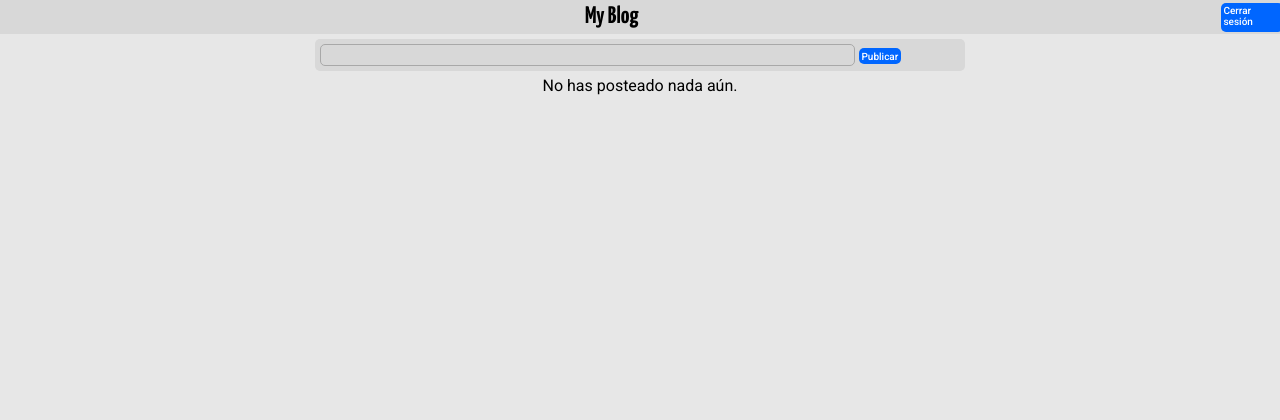
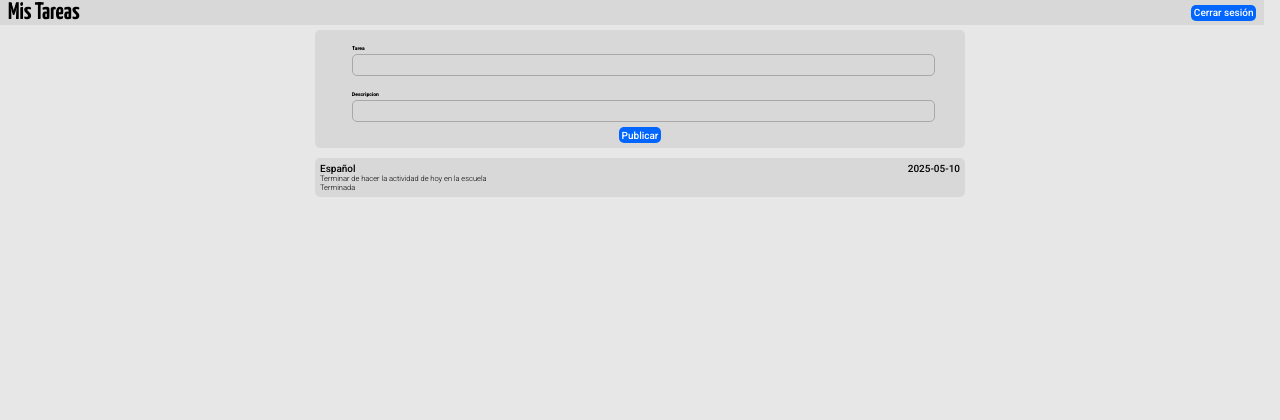
Before and after one commit to cratox111/MyBlog, a Flask app: page / in a window 1280 px wide. Shown: the top 420 px of the page. After the commit the page ends 197 px from the top, so only its background shows below. Run offline with Flask 3, Linux system fonts and the light colour scheme; a user stored in the database is signed in.

Commit message:
Cambie la idea del blog por una app de lista

```diff
--- a/app.py
+++ b/app.py
@@ -26,10 +26,11 @@
     email = db.Column(db.String(100))
     password = db.Column(db.String(100))
 
-    tareas = db.relationship('Post', backref='users', lazy=True)
+    tareas = db.relationship('Task', backref='users', lazy=True)
 
-class Post(db.Model):
+class Task(db.Model):
     id = db.Column(db.Integer, primary_key = True)
+    title = db.Column(db.String(200), nullable=False)
     descripcion = db.Column(db.String(200), nullable=False)
 
     users_id = db.Column(db.Integer, db.ForeignKey('users.id'), nullable=False)
@@ -53,16 +54,17 @@
     name = session['username']
 
     if request.method == 'POST':
-        post = request.form['post']
+        title_task = request.form['title_task']
+        task_des = request.form['task_des']
 
-        if not post == "":
-            nueva_tarea = Post(descripcion=post, users_id=user_id)
+        if not title_task == "":
+            nueva_tarea = Task(title=title_task, descripcion=task_des, users_id=user_id)
             db.session.add(nueva_tarea)
             db.session.commit()
 
 
 
-    tareas = Post.query.filter_by(users_id=user_id).all()
+    tareas = Task.query.filter_by(users_id=user_id).all()
     return render_template('InicioUsuario.html', tareas=tareas, username=name, date=current_date)
 
 @app.route('/register', methods=["GET", "POST"])
@@ -137,6 +139,8 @@
     session.clear()  # Limpia toda la sesión
     return redirect(url_for('Login'))
 
+
 if __name__ == '__main__':
-    port = int(os.environ.get("PORT", 5000))
-    app.run(host='0.0.0.0', port=port, debug=True)
+    app.run(debug=True)
+    #port = int(os.environ.get("PORT", 5000))
+    #app.run(host='0.0.0.0', port=port, debug=True)
--- a/static/CSS/InicioUsuario/_inicioUsuario.scss
+++ b/static/CSS/InicioUsuario/_inicioUsuario.scss
@@ -5,3 +5,22 @@
     flex-direction: column;
     align-items: center;
 }
+
+.container-create-post {
+    display: flex;
+    flex-direction: column;
+    align-items: center;
+    form {
+        display: flex;
+        flex-direction: column;
+        align-items: center;
+        width: 90%;
+        gap: 5px;
+        div {
+            width: 100%;
+            .bar-text {
+                width: 100%;
+            }
+        }
+    }
+}
--- a/static/CSS/InicioUsuario/style.css
+++ b/static/CSS/InicioUsuario/style.css
@@ -79,17 +79,13 @@
 .menu {
   display: flex;
   justify-content: space-between;
-  width: 100vw;
-  height: auto;
+  align-items: center;
+  width: 97.5vw;
+  height: 20px;
   padding: 2.5px;
+  padding-left: 8px;
+  padding-right: 8px;
   background-color: #d8d8d8;
-}
-.menu h1 {
-  display: flex;
-  width: 100vw;
-  height: auto;
-  padding: 2.5px;
-  justify-content: center;
 }
 
 .container-post {
@@ -117,4 +113,23 @@
   align-items: center;
 }
 
+.container-create-post {
+  display: flex;
+  flex-direction: column;
+  align-items: center;
+}
+.container-create-post form {
+  display: flex;
+  flex-direction: column;
+  align-items: center;
+  width: 90%;
+  gap: 5px;
+}
+.container-create-post form div {
+  width: 100%;
+}
+.container-create-post form div .bar-text {
+  width: 100%;
+}
+
 /*# sourceMappingURL=style.css.map */
--- a/templates/InicioUsuario.html
+++ b/templates/InicioUsuario.html
@@ -7,25 +7,33 @@
 </head>
 <body>
     <section class='menu'>
-        <h1>My Blog</h1>
+        <h1>Mis Tareas</h1>
         <a href="{{ url_for('Logout') }}" class='btn-main'>Cerrar sesión</a>
     </section>
     <main>
         <div class='container-create-post'>
             <form method='POST'>
-                <input class='bar-text' type='text' name='post'>
+                <div>
+                    <label class='min-label'>Tarea</label><br>
+                    <input class='bar-text' type='text' name='title_task'>
+                </div>
+                <div>
+                    <label class='min-label'>Descripcion</label><br>
+                    <input class='bar-text' type='text' name='task_des'>
+                </div>
                 <button class='btn-main' type='submit'>Publicar</button>
-            <form>
+            </form>
         </div>
         <ul>
           {% for tarea in tareas %}
             <li>
                 <div class='container-post'>
                     <div>
-                        <p>{{username}}</p>
+                        <p>{{tarea.title}}</p>
                         <p>{{date}}</p>
                     </div>
                     <p>{{ tarea.descripcion }}</p>
+                    <a >Terminada</a>
                 </div>
             </li>
           {% else %}
```
Also changed, not shown: migrations/versions/baf506bc981a_cambie_el_modelo_posts_a_task.py (added, +40 -0 lines), static/CSS/_componentes.scss (+6 -9 lines), instance/database.db, 1 other file.
